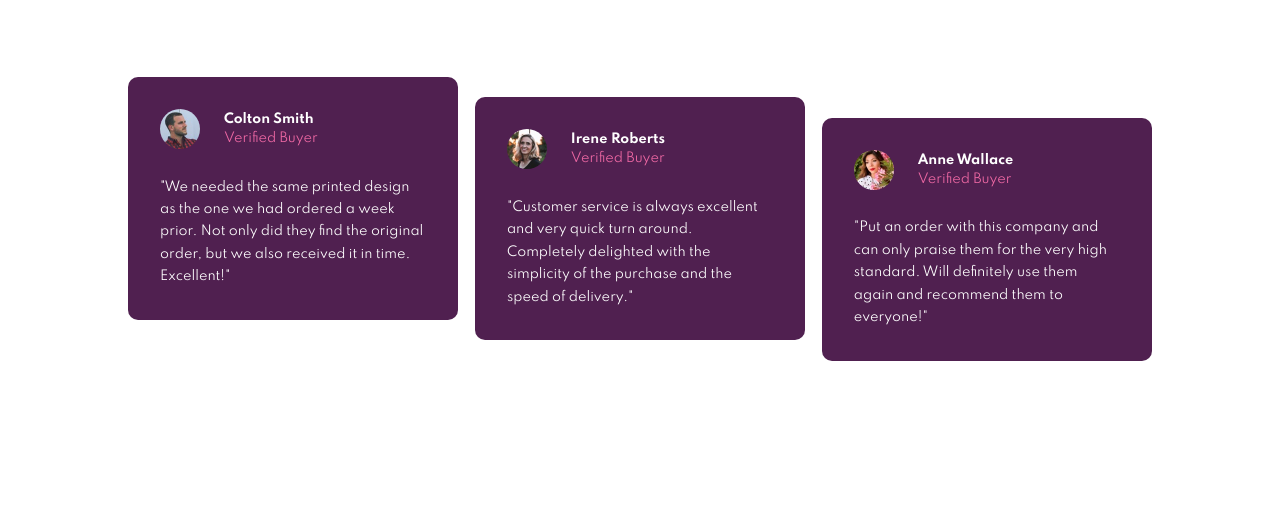
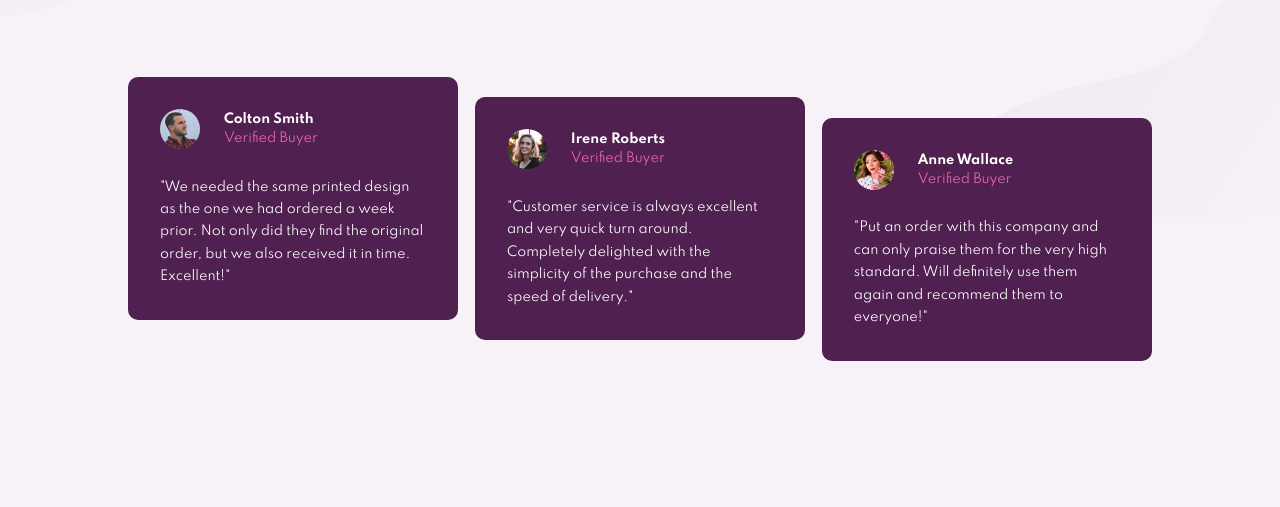
Before and after one commit to Pap-Ski/FEM_social-proof-section, a plain HTML site: page index.html in a window 1280 px wide. Shown: the part 293-800 px from the top of the page. Drawn offline with Linux system fonts and the light colour scheme.

Commit message:
added background image

```diff
--- a/index.css
+++ b/index.css
@@ -14,6 +14,12 @@
 }
 
 body {
+  background: url(./images/bg-pattern-top-desktop.svg),
+    url(./images/bg-pattern-bottom-desktop.svg);
+  background-repeat: no-repeat, no-repeat;
+  background-size: 500px, 500px;
+  background-position: left top, 900px 200px;
+  background-color: var(--fc-lgm);
   font-size: 15px;
   font-family: var(--ff-all);
   display: flex;
```
Also changed, not shown: index.html (+3 -6 lines).
